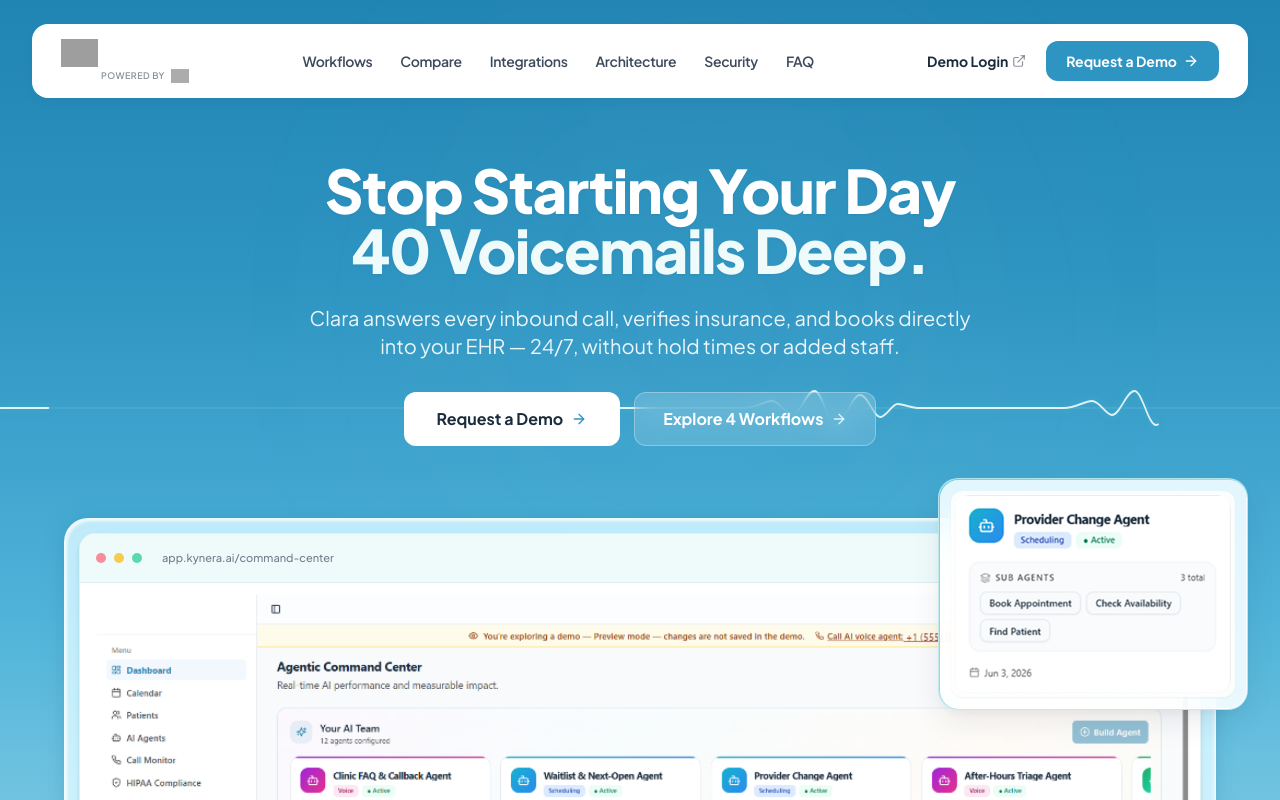
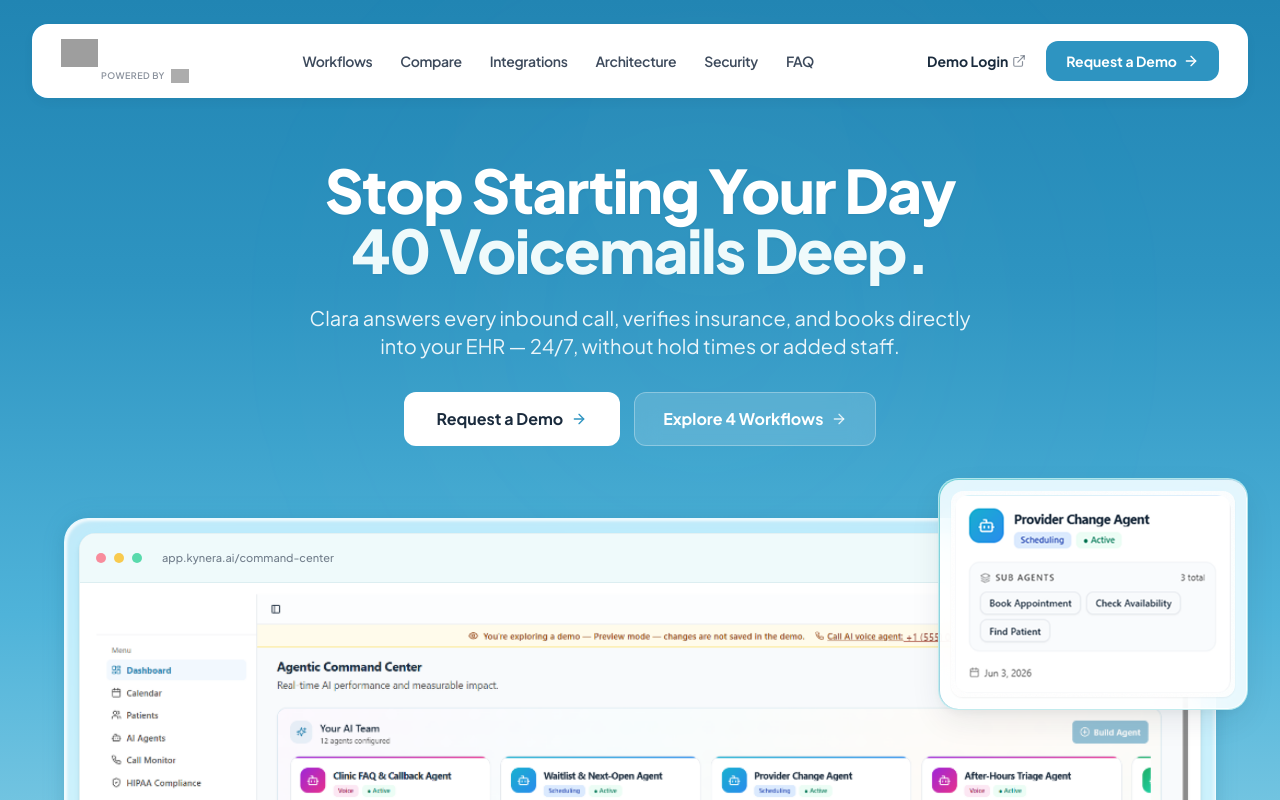
Before and after one commit to Annyxtopheles/kynera, a React (Vite) app: page / in a window 1280 px wide. Shown: the top 800 px of the page. Built offline with nearby package versions, Linux system fonts and the light colour scheme; grey boxes are pictures that could not be loaded.

Commit message:
Update hero background: floating subtle bioluminescent micro-particles and ambient atmospheric light

```diff
--- a/src/components/HeroBackgroundAnimation.tsx
+++ b/src/components/HeroBackgroundAnimation.tsx
@@ -1,4 +1,42 @@
 import React from 'react';
+
+interface Particle {
+  id: number;
+  left: string;
+  bottom: string;
+  size: number;
+  color: string;
+  glow: string;
+  animClass: string;
+  duration: string;
+  delay: string;
+}
+
+// 22 artfully balanced bioluminescent particles
+const PARTICLES: Particle[] = [
+  { id: 1, left: '6%', bottom: '-40px', size: 3, color: 'bg-white/80', glow: 'shadow-[0_0_8px_rgba(255,255,255,0.8)]', animClass: 'animate-particle-1', duration: '18s', delay: '-2s' },
+  { id: 2, left: '12%', bottom: '20px', size: 4, color: 'bg-cyan-200/90', glow: 'shadow-[0_0_10px_rgba(80,198,204,0.7)]', animClass: 'animate-particle-2', duration: '22s', delay: '-9s' },
+  { id: 3, left: '18%', bottom: '-20px', size: 2.5, color: 'bg-white/70', glow: 'shadow-[0_0_6px_rgba(255,255,255,0.7)]', animClass: 'animate-particle-3', duration: '16s', delay: '-5s' },
+  { id: 4, left: '24%', bottom: '60px', size: 5, color: 'bg-white/90', glow: 'shadow-[0_0_12px_rgba(255,255,255,0.9)]', animClass: 'animate-particle-1', duration: '20s', delay: '-13s' },
+  { id: 5, left: '31%', bottom: '-10px', size: 3, color: 'bg-cyan-200/80', glow: 'shadow-[0_0_8px_rgba(80,198,204,0.6)]', animClass: 'animate-particle-2', duration: '19s', delay: '-4s' },
+  { id: 6, left: '38%', bottom: '40px', size: 2, color: 'bg-white/70', glow: 'shadow-[0_0_5px_rgba(255,255,255,0.6)]', animClass: 'animate-particle-3', duration: '15s', delay: '-11s' },
+  { id: 7, left: '44%', bottom: '-50px', size: 4, color: 'bg-white/85', glow: 'shadow-[0_0_9px_rgba(255,255,255,0.8)]', animClass: 'animate-particle-1', duration: '24s', delay: '-7s' },
+  { id: 8, left: '50%', bottom: '30px', size: 3, color: 'bg-cyan-100/90', glow: 'shadow-[0_0_8px_rgba(80,198,204,0.7)]', animClass: 'animate-particle-2', duration: '17s', delay: '-14s' },
+  { id: 9, left: '56%', bottom: '-30px', size: 2.5, color: 'bg-white/75', glow: 'shadow-[0_0_6px_rgba(255,255,255,0.7)]', animClass: 'animate-particle-3', duration: '21s', delay: '-3s' },
+  { id: 10, left: '63%', bottom: '50px', size: 4.5, color: 'bg-white/90', glow: 'shadow-[0_0_11px_rgba(255,255,255,0.85)]', animClass: 'animate-particle-1', duration: '19s', delay: '-16s' },
+  { id: 11, left: '70%', bottom: '-15px', size: 3, color: 'bg-cyan-200/80', glow: 'shadow-[0_0_8px_rgba(80,198,204,0.6)]', animClass: 'animate-particle-2', duration: '23s', delay: '-8s' },
+  { id: 12, left: '76%', bottom: '25px', size: 2, color: 'bg-white/70', glow: 'shadow-[0_0_5px_rgba(255,255,255,0.6)]', animClass: 'animate-particle-3', duration: '16s', delay: '-12s' },
+  { id: 13, left: '83%', bottom: '-45px', size: 4, color: 'bg-white/85', glow: 'shadow-[0_0_10px_rgba(255,255,255,0.8)]', animClass: 'animate-particle-1', duration: '21s', delay: '-6s' },
+  { id: 14, left: '89%', bottom: '35px', size: 3.5, color: 'bg-cyan-200/90', glow: 'shadow-[0_0_9px_rgba(80,198,204,0.7)]', animClass: 'animate-particle-2', duration: '18s', delay: '-15s' },
+  { id: 15, left: '95%', bottom: '-25px', size: 2.5, color: 'bg-white/75', glow: 'shadow-[0_0_6px_rgba(255,255,255,0.7)]', animClass: 'animate-particle-3', duration: '20s', delay: '-4s' },
+  { id: 16, left: '15%', bottom: '110px', size: 3, color: 'bg-white/80', glow: 'shadow-[0_0_7px_rgba(255,255,255,0.7)]', animClass: 'animate-particle-1', duration: '25s', delay: '-18s' },
+  { id: 17, left: '28%', bottom: '90px', size: 2.5, color: 'bg-cyan-200/80', glow: 'shadow-[0_0_6px_rgba(80,198,204,0.6)]', animClass: 'animate-particle-2', duration: '22s', delay: '-1s' },
+  { id: 18, left: '48%', bottom: '120px', size: 3.5, color: 'bg-white/85', glow: 'shadow-[0_0_9px_rgba(255,255,255,0.8)]', animClass: 'animate-particle-3', duration: '19s', delay: '-10s' },
+  { id: 19, left: '67%', bottom: '100px', size: 2.5, color: 'bg-cyan-100/85', glow: 'shadow-[0_0_6px_rgba(80,198,204,0.6)]', animClass: 'animate-particle-1', duration: '23s', delay: '-7s' },
+  { id: 20, left: '81%', bottom: '115px', size: 3, color: 'bg-white/80', glow: 'shadow-[0_0_7px_rgba(255,255,255,0.7)]', animClass: 'animate-particle-2', duration: '17s', delay: '-13s' },
+  { id: 21, left: '9%', bottom: '80px', size: 2, color: 'bg-white/70', glow: 'shadow-[0_0_5px_rgba(255,255,255,0.5)]', animClass: 'animate-particle-3', duration: '24s', delay: '-6s' },
+  { id: 22, left: '92%', bottom: '95px', size: 3, color: 'bg-cyan-200/80', glow: 'shadow-[0_0_7px_rgba(80,198,204,0.6)]', animClass: 'animate-particle-1', duration: '20s', delay: '-11s' },
+];
 
 export const HeroBackgroundAnimation: React.FC = () => {
   return (
@@ -6,47 +44,29 @@ export const HeroBackgroundAnimation: React.FC = () => {
       aria-hidden="true"
       className="absolute inset-0 overflow-hidden pointer-events-none select-none z-0"
     >
-      {/* -------------------------------------------------------------
-          1. SUBTLE ATMOSPHERIC LIGHT (Calm, Soft Depth)
-          ------------------------------------------------------------- */}
+      {/* Soft atmospheric breathing light — calm, natural gradient depth */}
       <div className="absolute -top-32 left-1/3 w-[36rem] h-[36rem] rounded-full bg-white/10 blur-[140px] animate-hero-biolum" />
       <div
         className="absolute top-16 right-1/4 w-[32rem] h-[32rem] rounded-full bg-cyan-200/15 blur-[130px] animate-hero-biolum"
         style={{ animationDelay: '4s' }}
       />
 
-      {/* -------------------------------------------------------------
-          2. THE VOICE WAVEFORM HORIZON LINE (Clara AI Receptionist)
-             A single, clean, elegant acoustic wave gliding across the
-             background — the voice counterpart to the footer's ECG.
-          ------------------------------------------------------------- */}
-      <div className="w-full absolute top-72 sm:top-80 md:top-96 left-0 right-0 overflow-hidden">
-        <div className="relative w-full h-12 flex items-center">
-          {/* Subtle guide line across the full viewport width */}
-          <div className="absolute inset-x-0 top-1/2 -translate-y-1/2 h-[1px] bg-white/15" />
-
-          {/* Animated SVG Voice Waveform overlay */}
-          <svg
-            className="w-full h-12 relative z-10 overflow-visible opacity-85"
-            viewBox="0 0 1600 48"
-            fill="none"
-            preserveAspectRatio="none"
-            xmlns="http://www.w3.org/2000/svg"
-          >
-            {/* Repeating Acoustic Speech Formants across 1600px width */}
-            <path
-              d="M 0 24 L 130 24 C 145 24, 155 17, 165 17 C 175 17, 182 31, 190 31 C 200 31, 208 7, 218 7 C 228 7, 235 41, 245 41 C 255 41, 265 11, 275 11 C 285 11, 292 33, 300 33 C 308 33, 315 20, 322 20 C 330 20, 338 24, 350 24 L 530 24 C 545 24, 555 17, 565 17 C 575 17, 582 31, 590 31 C 600 31, 608 7, 618 7 C 628 7, 635 41, 645 41 C 655 41, 665 11, 675 11 C 685 11, 692 33, 700 33 C 708 33, 715 20, 722 20 C 730 20, 738 24, 750 24 L 930 24 C 945 24, 955 17, 965 17 C 975 17, 982 31, 990 31 C 1000 31, 1008 7, 1018 7 C 1028 7, 1035 41, 1045 41 C 1055 41, 1065 11, 1075 11 C 1085 11, 1092 33, 1100 33 C 1108 33, 1115 20, 1122 20 C 1130 20, 1138 24, 1150 24 L 1330 24 C 1345 24, 1355 17, 1365 17 C 1375 17, 1382 31, 1390 31 C 1400 31, 1408 7, 1418 7 C 1428 7, 1435 41, 1445 41 C 1455 41, 1465 11, 1475 11 C 1485 11, 1492 33, 1500 33 C 1508 33, 1515 20, 1522 20 C 1530 20, 1538 24, 1550 24 L 1600 24"
-              stroke="#FFFFFF"
-              strokeWidth="2"
-              strokeLinecap="round"
-              strokeLinejoin="round"
-              style={{
-                filter: 'drop-shadow(0 0 4px rgba(80, 198, 204, 0.6))',
-              }}
-              className="animate-voice-wave"
-            />
-          </svg>
-        </div>
+      {/* Floating bioluminescent micro-particles */}
+      <div className="absolute inset-0 overflow-hidden">
+        {PARTICLES.map((p) => (
+          <div
+            key={p.id}
+            className={`absolute rounded-full ${p.color} ${p.glow} ${p.animClass}`}
+            style={{
+              left: p.left,
+              bottom: p.bottom,
+              width: `${p.size}px`,
+              height: `${p.size}px`,
+              animationDuration: p.duration,
+              animationDelay: p.delay,
+            }}
+          />
+        ))}
       </div>
     </div>
   );
--- a/src/index.css
+++ b/src/index.css
@@ -145,20 +145,7 @@ body {
   animation: ecgPulse 3.5s linear infinite;
 }
 
-/* Voice Waveform Line Animation (Clara AI Receptionist) */
-@keyframes voiceWavePulse {
-  0% {
-    stroke-dashoffset: 1600;
-  }
-  100% {
-    stroke-dashoffset: 0;
-  }
-}
 
-.animate-voice-wave {
-  stroke-dasharray: 800;
-  animation: voiceWavePulse 4.5s linear infinite;
-}
 
 @keyframes heroBiolumBreathe {
   0%, 100% {
@@ -173,6 +160,82 @@ body {
 
 .animate-hero-biolum {
   animation: heroBiolumBreathe 8s ease-in-out infinite;
+}
+
+/* Floating Bioluminescent Micro-Particles */
+@keyframes particleRise1 {
+  0% {
+    transform: translate3d(0, 0, 0) scale(0.8);
+    opacity: 0;
+  }
+  15% {
+    opacity: 0.65;
+  }
+  50% {
+    transform: translate3d(24px, -350px, 0) scale(1.1);
+    opacity: 0.85;
+  }
+  85% {
+    opacity: 0.4;
+  }
+  100% {
+    transform: translate3d(-12px, -700px, 0) scale(0.7);
+    opacity: 0;
+  }
+}
+
+@keyframes particleRise2 {
+  0% {
+    transform: translate3d(0, 0, 0) scale(0.9);
+    opacity: 0;
+  }
+  20% {
+    opacity: 0.6;
+  }
+  50% {
+    transform: translate3d(-28px, -400px, 0) scale(1.2);
+    opacity: 0.8;
+  }
+  80% {
+    opacity: 0.35;
+  }
+  100% {
+    transform: translate3d(18px, -800px, 0) scale(0.8);
+    opacity: 0;
+  }
+}
+
+@keyframes particleRise3 {
+  0% {
+    transform: translate3d(0, 0, 0) scale(1);
+    opacity: 0;
+  }
+  18% {
+    opacity: 0.7;
+  }
+  55% {
+    transform: translate3d(18px, -330px, 0) scale(1.15);
+    opacity: 0.9;
+  }
+  85% {
+    opacity: 0.35;
+  }
+  100% {
+    transform: translate3d(-10px, -650px, 0) scale(0.75);
+    opacity: 0;
+  }
+}
+
+.animate-particle-1 {
+  animation: particleRise1 infinite ease-in-out;
+}
+
+.animate-particle-2 {
+  animation: particleRise2 infinite ease-in-out;
+}
+
+.animate-particle-3 {
+  animation: particleRise3 infinite ease-in-out;
 }
 
 /* Beam Input Masking Support */
```
